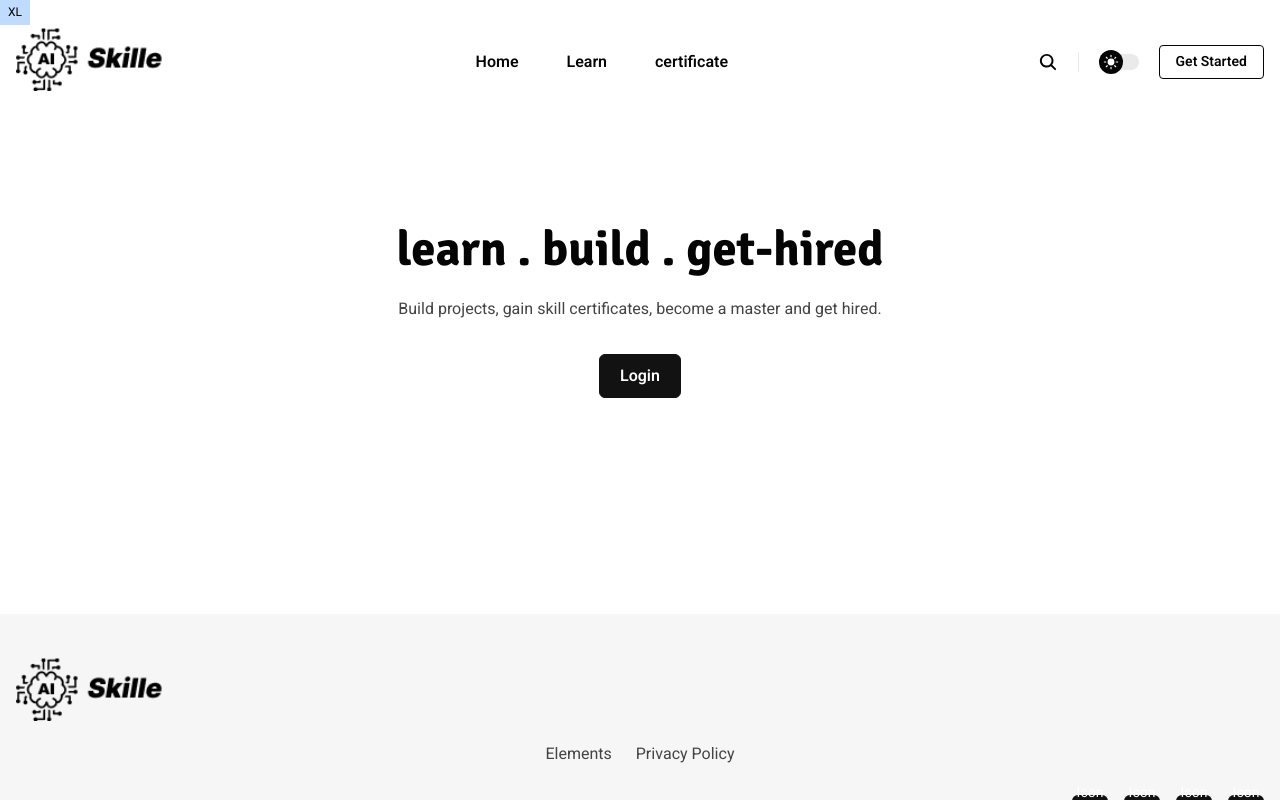
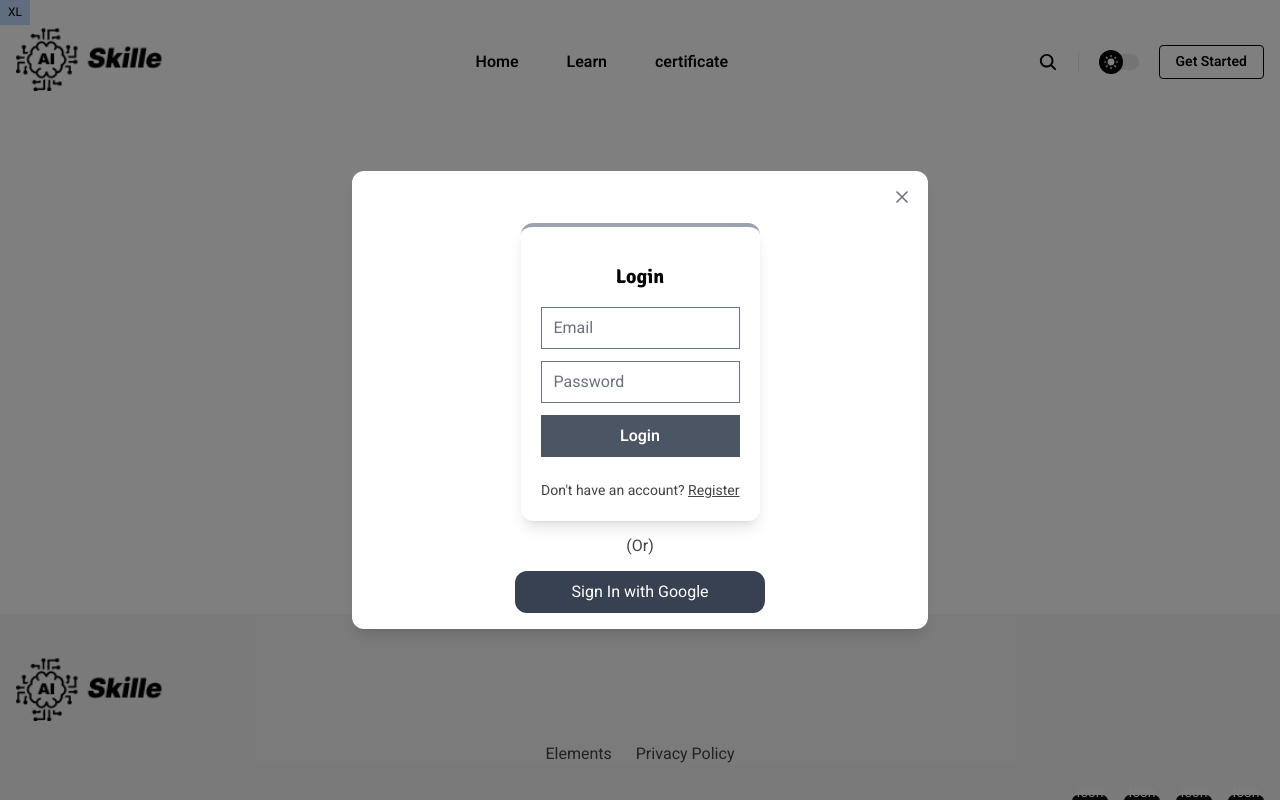
Before and after one commit to Ajaykrishnancreations/Skille-Nextjs, a Next.js app: page / in a window 1280 px wide. Both pictures are taken after a click on the button "Login". Shown: the top 800 px of the page. Built offline with nearby package versions, Linux system fonts and the light colour scheme; no server answers; what tailwind-bootstrap-grid would draw is missing.

Commit message:
sign-in and sign-up added

```diff
--- a/package.json
+++ b/package.json
@@ -19,6 +19,8 @@
     "node": ">=18.0.0"
   },
   "dependencies": {
+    "@next-auth/firebase-adapter": "^2.0.1",
+    "bcryptjs": "^2.4.3",
     "date-fns": "^3.0.6",
     "disqus-react": "^1.1.5",
     "firebase": "^10.7.1",
@@ -28,7 +30,10 @@
     "gray-matter": "^4.0.3",
     "markdown-react-js": "^1.0.2",
     "marked": "^11.1.1",
+    "mongodb": "^6.3.0",
+    "mongoose": "^8.0.4",
     "next": "^14.0.4",
+    "next-auth": "^4.24.5",
     "next-mdx-remote": "^4.4.1",
     "next-sitemap": "^4.2.3",
     "next-themes": "^0.2.1",
@@ -49,6 +54,7 @@
   "devDependencies": {
     "@tailwindcss/forms": "^0.5.7",
     "@tailwindcss/typography": "^0.5.10",
+    "@types/bcryptjs": "^2.4.6",
     "@types/marked": "^5.0.2",
     "@types/node": "^20.11.0",
     "@types/react": "^18.2.47",
--- /dev/null
+++ b/src/app/SessionProvider.tsx
@@ -0,0 +1,14 @@
+'use client';
+import { SessionProvider as Provider } from 'next-auth/react';
+
+type Props = {
+  children: React.ReactNode;
+}
+
+export default function SessionProvider({children}: Props) {
+  return (
+    <Provider>
+      {children}
+    </Provider>
+  )
+}
--- /dev/null
+++ b/src/app/api/auth/[...nextauth].tsx
@@ -0,0 +1,34 @@
+import NextAuth from "next-auth"
+import CredentialsProvider from "next-auth/providers/credentials";
+import {signInWithEmailAndPassword} from 'firebase/auth';
+import { auth } from "@/app/firebase";
+
+
+export const authOptions = {
+  // Configure one or more authentication providers
+  pages: {
+    signIn: '/signin'
+  },
+  providers: [
+    CredentialsProvider({
+      name: 'Credentials',
+      credentials: {},
+      async authorize(credentials): Promise<any> {
+        return await signInWithEmailAndPassword(auth, (credentials as any).email || '', (credentials as any).password || '')
+          .then(userCredential => {
+            if (userCredential.user) {
+              return userCredential.user;
+            }
+            return null;
+          })
+          .catch(error => (console.log(error)))
+  .catch((error) => {
+    const errorCode = error.code;
+    const errorMessage = error.message;
+    console.log(error);
+  });
+      }
+    })
+  ],
+}
+export default NextAuth(authOptions)
--- a/src/app/firebase.tsx
+++ b/src/app/firebase.tsx
@@ -1,10 +1,7 @@
-// Import the functions you need from the SDKs you need
 import { getAuth } from "firebase/auth";
-import { initializeApp } from "firebase/app";
-// TODO: Add SDKs for Firebase products that you want to use
-// https://firebase.google.com/docs/web/setup#available-libraries
+import { getApp, getApps, initializeApp } from "firebase/app";
+import { getFirestore,  } from 'firebase/firestore';
 
-// Your web app's Firebase configuration
 const firebaseConfig = {
   apiKey: "AIzaSyAcMfOo4z34VrDK03f_tq0-tq_L0Xe82q0",
   authDomain: "skille-nextjs.firebaseapp.com",
@@ -16,5 +13,12 @@ const firebaseConfig = {
 
 // Initialize Firebase
 const app = initializeApp(firebaseConfig)
+const apps = getApps().length ? getApp() : initializeApp(firebaseConfig);
+const db = getFirestore();
+const auths = getAuth();
+
 
 export const auth = getAuth(app)
+
+
+export { apps, db, auths }
--- a/src/app/layout.tsx
+++ b/src/app/layout.tsx
@@ -8,6 +8,7 @@ import Header from "@/partials/Header";
 import Providers from "@/partials/Providers";
 import "@/styles/main.scss";
 import { usePathname } from "next/navigation";
+import SessionProvider from "./SessionProvider";
 
 export default function RootLayout({
   children,
@@ -31,7 +32,7 @@ export default function RootLayout({
         {/* favicon */}
         <link rel="shortcut icon" href={config.site.favicon} />
         {/* theme meta */}
-        <meta name="theme-name" content="nextplate" />
+        <meta name="theme-name" content="Skille" />
         <meta name="msapplication-TileColor" content="#000000" />
         <meta
           name="theme-color"
@@ -59,6 +60,7 @@ export default function RootLayout({
 
       <body suppressHydrationWarning={true}>
         <TwSizeIndicator />
+        <SessionProvider>
           <Providers>
             <Header />
             <SearchModal />
@@ -66,6 +68,7 @@ export default function RootLayout({
             {pathname === "/courseReadMe" ?
               "" : <Footer />}
           </Providers>
+        </SessionProvider>
       </body>
     </html>
   );
--- a/src/app/page.tsx
+++ b/src/app/page.tsx
@@ -2,13 +2,18 @@
 import { useState, useEffect } from "react";
 import { UserAuth } from "@/context/AuthContext";
 import SeoMeta from "@/partials/SeoMeta";
-import Link from "next/link";
 import Image from "next/image";
-import { FaCheck } from "react-icons/fa6";
+import { signIn } from 'next-auth/react';
+import { useRouter } from 'next/navigation';
+import { createUserWithEmailAndPassword } from 'firebase/auth';
+import { auths } from "./firebase";
+
 const Home = () => {
   const data = UserAuth();
   const { user, googleSignIn } = data;
   const [userdata, setuserdata] = useState<any>();
+  const [isPopOpen, setisPopOpen] = useState(false);
+  const router = useRouter();
   const { logOut } = data;
   useEffect(() => {
     const storedUserData = localStorage.getItem("userdata");
@@ -27,6 +32,33 @@ const Home = () => {
     localStorage.removeItem('userdata');
     window.open("http://localhost:3000/", "_self");
   };
+  const handlePopToggle = () => {
+    setisPopOpen(!isPopOpen);
+  };
+
+  // -------register-------------------------------------------
+
+  const [register, setRegister] = useState(true);
+  const Register = () => {
+    setRegister((prev) => !prev);
+  };
+
+  const [emailid, setEmailid] = useState("");
+  const [passwords, setPasswords] = useState("");
+
+  const registerNewUser = () => {
+    createUserWithEmailAndPassword(auths, emailid, passwords);
+  };
+  // ---------login-----------------------------------------
+  const [email, setEmail] = useState('');
+  const [password, setPassword] = useState('');
+
+  const login = () => {
+    signIn('credentials',
+      { email, password, redirect: true, callbackUrl: '/' }
+    )
+  };
+  // --------------------------------------------------
   return (
     <>
       <SeoMeta />
@@ -61,10 +93,105 @@ const Home = () => {
                   SignOut
                 </button>
                 :
-                <button onClick={handleFirebaseLogin} className="btn btn-primary">
+                <button onClick={handlePopToggle} className="btn btn-primary">
                   Login
                 </button>
               }
+              <>
+                {isPopOpen && (
+                  <div className="fixed top-0 left-0 z-50 w-full h-full bg-black bg-opacity-50 flex items-center justify-center">
+                    <div className="bg-white w-full max-w-xl p-4 rounded-lg shadow-lg">
+                      <div className="flex items-center justify-between mb-4">
+                        <h3 className="text-xl font-semibold text-gray-900"></h3>
+                        <button
+                          onClick={handlePopToggle}
+                          className="text-gray-500 hover:text-gray-700 focus:outline-none"
+                        >
+                          <svg
+                            className="w-5 h-5"
+                            fill="none"
+                            stroke="currentColor"
+                            viewBox="0 0 24 24"
+                            xmlns="http://www.w3.org/2000/svg"
+                          >
+                            <path
+                              strokeLinecap="round"
+                              strokeLinejoin="round"
+                              strokeWidth="2"
+                              d="M6 18L18 6M6 6l12 12"
+                            ></path>
+                          </svg>
+                        </button>
+                      </div>
+                      <div>
+                        <div className="flex flex-col justify-center items-center h-full gap-3">
+                          <div>
+                            {register === true ? (
+                              <div className="shadow-lg p-5 rounded-lg border-t-4 border-gray-400">
+                                <h1 className="text-xl font-bold my-4">Login</h1>
+                                <form className="flex flex-col gap-3" onSubmit={login}>
+                                  <input
+                                    onChange={(e) => setEmail(e.target.value)}
+                                    type="text"
+                                    placeholder="Email"
+                                  />
+                                  <input
+                                    onChange={(e) => setPassword(e.target.value)}
+                                    type="password"
+                                    placeholder="Password"
+                                  />
+                                  <button className="bg-gray-600 text-white font-bold cursor-pointer px-6 py-2">
+                                    Login
+                                  </button>
+                                  <a onClick={Register} className="text-sm mt-3 text-right">
+                                    Don't have an account?{" "}
+                                    <span className="underline cursor-pointer">Register</span>
+                                  </a>
+                                </form>
+                              </div>
+                            ) : (
+                              <div className="shadow-lg p-5 rounded-lg border-t-4 border-gray-400">
+                                <h1 className="text-xl font-bold my-4">Register</h1>
+                                <form
+                                  onSubmit={registerNewUser}
+                                  className="flex flex-col gap-3"
+                                >
+                                  <input
+                                    onChange={(e) => setEmailid(e.target.value)}
+                                    type="text"
+                                    placeholder="Email-id"
+                                  />
+                                  <input
+                                    onChange={(e) => setPasswords(e.target.value)}
+                                    type="password"
+                                    placeholder="-Password"
+                                  />
+                                  <button className="bg-gray-600 text-white font-bold cursor-pointer px-6 py-2">
+                                    Register
+                                  </button>
+
+                                  <p onClick={Register} className="text-sm mt-3 text-right">
+                                    Already have an account?{" "}
+                                    <span className="underline cursor-pointer">Login</span>
+                                  </p>
+                                </form>
+                              </div>
+                            )}
+                          </div>
+                          <p>{"(Or)"}</p>
+                          <button
+                            type="submit"
+                            className="px-14 py-2 focus:outline-none text-white bg-gray-700 hover:bg-gray-500 rounded-lg"
+                            onClick={handleFirebaseLogin}
+                          >
+                            Sign In with Google
+                          </button>
+                        </div>
+                      </div>
+                    </div>
+                  </div>
+                )}
+              </>
             </div>
           </div>
         </div>
--- a/src/config/config.json
+++ b/src/config/config.json
@@ -1,6 +1,6 @@
 {
   "site": {
-    "title": "Nextplate",
+    "title": "Skille",
     "base_url": "https://nextplate.netlify.app",
     "base_path": "/",
     "trailing_slash": false,
```
Also changed, not shown: 2 other files (tests, documents, lock files or other folders). Lines whose indentation alone changed are shown as unchanged.
